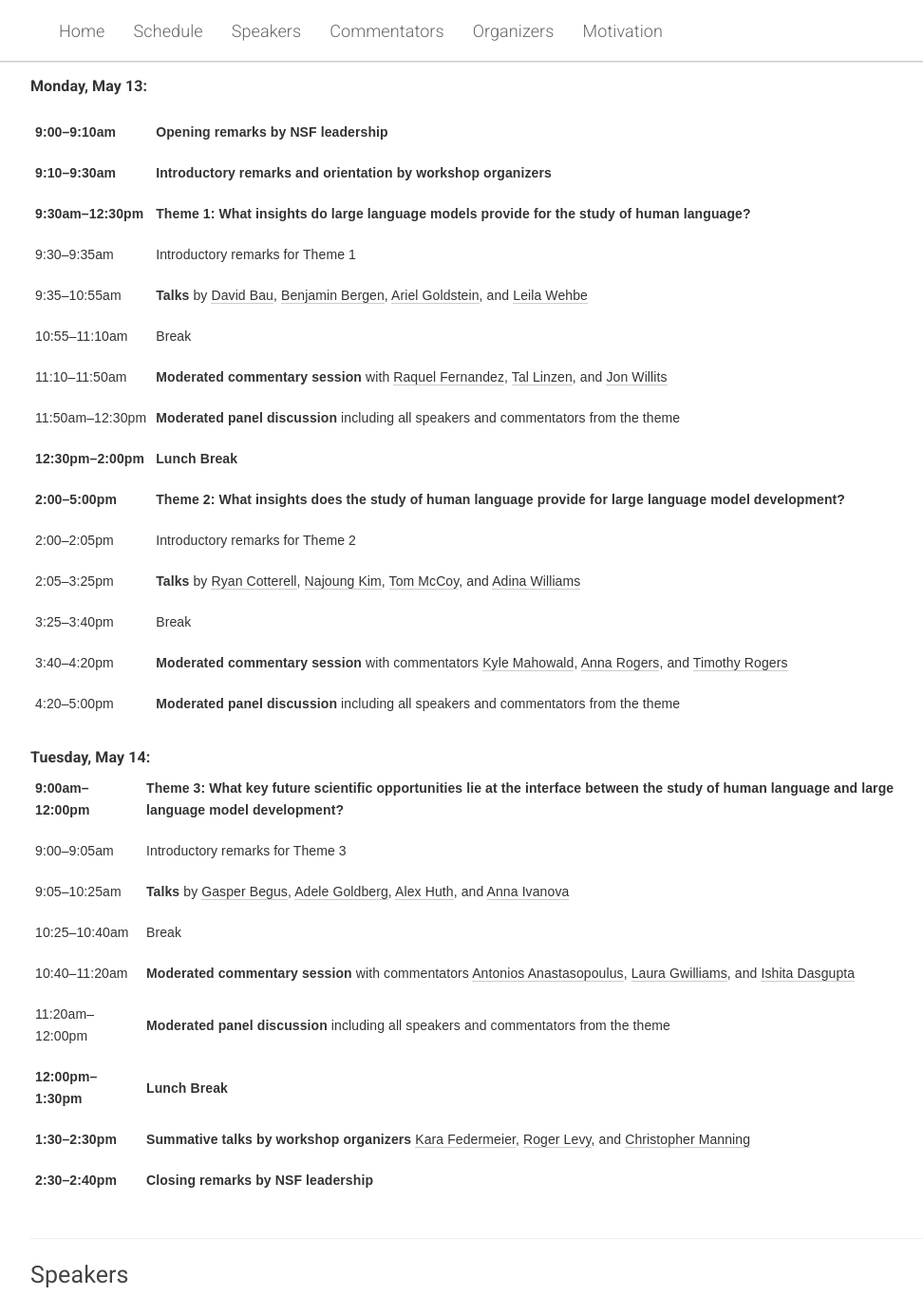
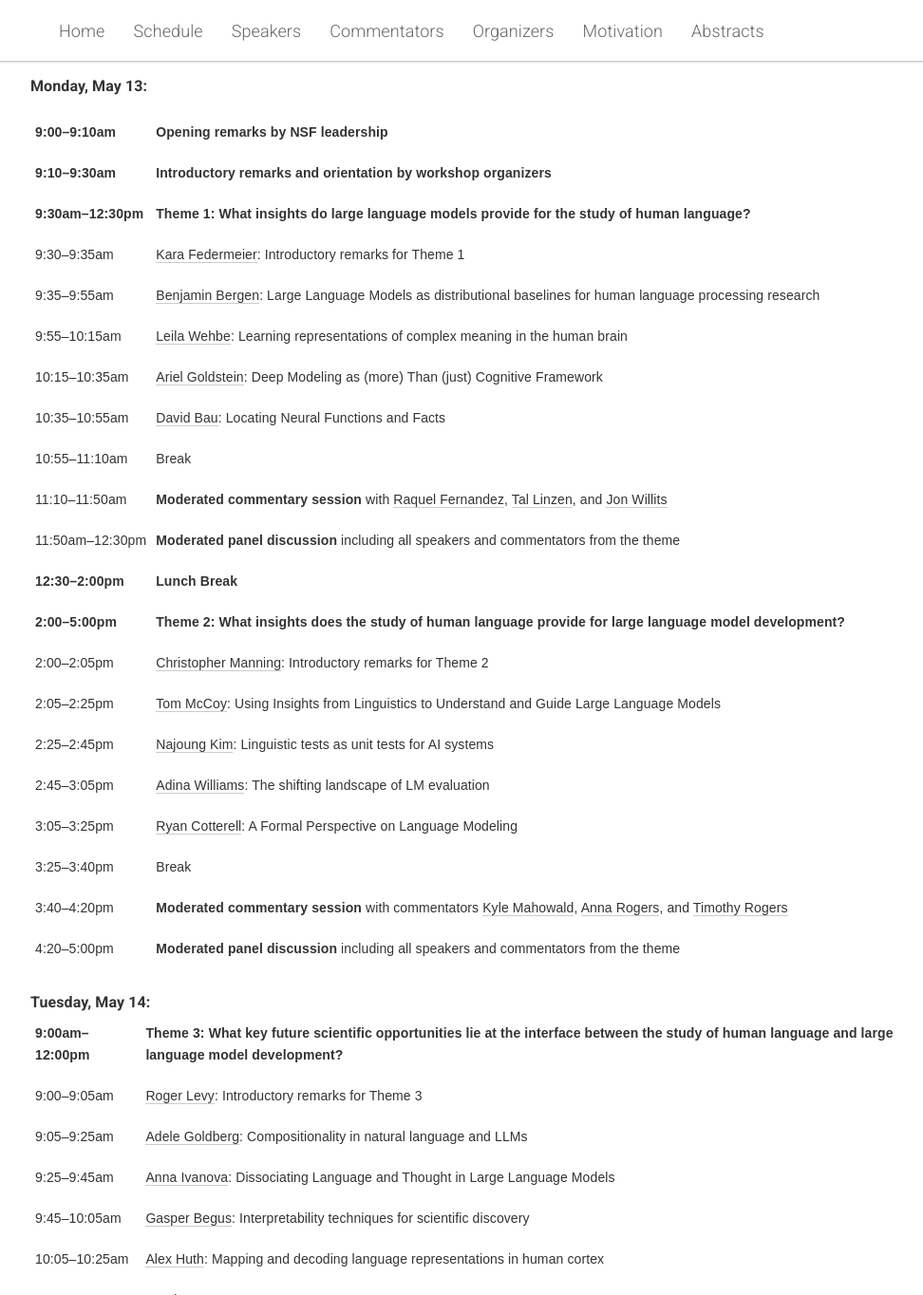
Before and after one commit to newhorizonsinlanguagescience/newhorizonsinlanguagescience.github.io, a Jekyll site: the page built from _pages/home.md, in a window 1280 px wide and 1400 px high, scrolled down 739 px, cut to the strip 0-1364 px from the top of the window. Shown: the whole strip at 95% size, without its empty margins (133-1105 px from the left). Built offline with Jekyll 4.4.1, drawn with Linux system fonts in a browser that asks for light colours; some of the changed text lies outside the part shown.

Commit message:
added titles and order

```diff
--- a/_includes/header.html
+++ b/_includes/header.html
@@ -19,6 +19,7 @@
         <li><a href="#commentators">Commentators </a></li>
         <li><a href="#organizers">Organizers</a></li>
         <li><a href="#motivation">Motivation</a></li>
+        <li><a href="#abstracts">Abstracts</a></li>
       </ul>
     </div>
 
--- a/_pages/home.md
+++ b/_pages/home.md
@@ -88,15 +88,33 @@ the workshop, hosted for public access (link coming soon).
   </tr>
   <tr>
     <td class="tg-0lax">9:30–9:35am</td>
-    <td class="tg-0lax">Introductory remarks for Theme 1</td>
+    <td class="tg-0lax">
+    <a href="https://cogandbrainlab.web.illinois.edu/">Kara Federmeier</a>: Introductory remarks for Theme 1
+    </td>
   </tr>
   <tr>
-    <td class="tg-0lax">9:35–10:55am</td>
-    <td class="tg-0lax"><b>Talks</b> by <a
-    href="https://baulab.info/">David Bau</a>, <a href="https://pages.ucsd.edu/~bkbergen/">Benjamin Bergen</a>,
-    <a
-    href="https://miriamhavin.wixsite.com/interactlab/blank-3">Ariel
-    Goldstein</a>, and <a href="https://www.cs.cmu.edu/~lwehbe/">Leila Wehbe</a></td>
+    <td class="tg-0lax">9:35–9:55am</td>
+    <td class="tg-0lax">
+    <a href="https://pages.ucsd.edu/~bkbergen/">Benjamin Bergen</a>: Large Language Models as distributional baselines for human language processing research
+    </td>
+  </tr>
+  <tr>
+    <td class="tg-0lax">9:55–10:15am</td>
+    <td class="tg-0lax">
+    <a href="https://www.cs.cmu.edu/~lwehbe/">Leila Wehbe</a>: Learning representations of complex meaning in the human brain
+    </td>
+  </tr>
+  <tr>
+    <td class="tg-0lax">10:15–10:35am</td>
+    <td class="tg-0lax">
+    <a href="https://miriamhavin.wixsite.com/interactlab/blank-3">Ariel Goldstein</a>: Deep Modeling as (more) Than (just) Cognitive Framework
+    </td>
+  </tr>
+  <tr>
+    <td class="tg-0lax">10:35–10:55am</td>
+    <td class="tg-0lax">
+    <a href="https://baulab.info/">David Bau</a>: Locating Neural Functions and Facts
+    </td>
   </tr>
   <tr>
     <td class="tg-0lax">10:55–11:10am</td>
@@ -115,7 +133,7 @@ the workshop, hosted for public access (link coming soon).
     speakers and commentators from the theme</td>
   </tr>
   <tr>
-    <td class="tg-0lax"><b>12:30pm–2:00pm</b></td>
+    <td class="tg-0lax"><b>12:30–2:00pm</b></td>
     <td class="tg-0lax"><b>Lunch Break</b></td>
   </tr>
     <tr>
@@ -124,14 +142,33 @@ the workshop, hosted for public access (link coming soon).
   </tr>
   <tr>
     <td class="tg-0lax">2:00–2:05pm</td>
-    <td class="tg-0lax">Introductory remarks for Theme 2</td>
+    <td class="tg-0lax">
+    <a href="https://nlp.stanford.edu/~manning/">Christopher Manning</a>: Introductory remarks for Theme 2
+    </td>
   </tr>
   <tr>
-    <td class="tg-0lax">2:05–3:25pm</td>
-    <td class="tg-0lax"><b>Talks</b> by <a
-    href="https://rycolab.io/">Ryan Cotterell</a>, <a
-    href="https://najoung.kim/">Najoung Kim</a>, <a
-    href="https://rtmccoy.com/">Tom McCoy</a>, and <a href="https://ai.meta.com/people/1396973444287406/adina-williams/">Adina Williams</a></td>
+    <td class="tg-0lax">2:05–2:25pm</td>
+    <td class="tg-0lax">
+    <a href="https://rtmccoy.com/">Tom McCoy</a>: Using Insights from Linguistics to Understand and Guide Large Language Models
+    </td>
+  </tr>
+  <tr>
+    <td class="tg-0lax">2:25–2:45pm</td>
+    <td class="tg-0lax">
+    <a href="https://najoung.kim/">Najoung Kim</a>: Linguistic tests as unit tests for AI systems
+    </td>
+  </tr>
+  <tr>
+    <td class="tg-0lax">2:45–3:05pm</td>
+    <td class="tg-0lax">
+    <a href="https://ai.meta.com/people/1396973444287406/adina-williams/">Adina Williams</a>: The shifting landscape of LM evaluation
+    </td>
+  </tr>
+  <tr>
+    <td class="tg-0lax">3:05–3:25pm</td>
+    <td class="tg-0lax">
+    <a href="https://rycolab.io/">Ryan Cotterell</a>: A Formal Perspective on Language Modeling
+    </td>
   </tr>
   <tr>
     <td class="tg-0lax">3:25–3:40pm</td>
@@ -163,15 +200,33 @@ the workshop, hosted for public access (link coming soon).
   </tr>
   <tr>
     <td class="tg-0lax">9:00–9:05am</td>
-    <td class="tg-0lax">Introductory remarks for Theme 3</td>
+    <td class="tg-0lax">
+    <a href="https://www.mit.edu/~rplevy/">Roger Levy</a>: Introductory remarks for Theme 3
+    </td>
   </tr>
   <tr>
-    <td class="tg-0lax">9:05–10:25am</td>
-    <td class="tg-0lax"><b>Talks</b> by <a
-    href="https://gbegus.github.io/">Gasper Begus</a>, <a
-    href="https://psychology.princeton.edu/people/adele-goldberg">Adele
-    Goldberg</a>, <a href="https://www.cs.utexas.edu/~huth/">Alex
-    Huth</a>, and <a href="https://anna-ivanova.net/">Anna Ivanova</a></td>
+    <td class="tg-0lax">9:05–9:25am</td>
+    <td class="tg-0lax">
+    <a href="https://psychology.princeton.edu/people/adele-goldberg">Adele Goldberg</a>: Compositionality in natural language and LLMs
+    </td>
+  </tr>
+  <tr>
+    <td class="tg-0lax">9:25–9:45am</td>
+    <td class="tg-0lax">
+    <a href="https://anna-ivanova.net/">Anna Ivanova</a>: Dissociating Language and Thought in Large Language Models
+    </td>
+  </tr>
+  <tr>
+    <td class="tg-0lax">9:45–10:05am</td>
+    <td class="tg-0lax">
+    <a href="https://gbegus.github.io/">Gasper Begus</a>: Interpretability techniques for scientific discovery
+    </td>
+  </tr>
+  <tr>
+    <td class="tg-0lax">10:05–10:25am</td>
+    <td class="tg-0lax">
+    <a href="https://www.cs.utexas.edu/~huth/">Alex Huth</a>: Mapping and decoding language representations in human cortex
+    </td>
   </tr>
   <tr>
     <td class="tg-0lax">10:25–10:40am</td>
@@ -192,7 +247,7 @@ the workshop, hosted for public access (link coming soon).
     speakers and commentators from the theme</td>
   </tr>
   <tr>
-    <td class="tg-0lax"><b>12:00pm–1:30pm</b></td>
+    <td class="tg-0lax"><b>12:00–1:30pm</b></td>
     <td class="tg-0lax"><b>Lunch Break</b></td>
   </tr>
     <tr>
@@ -516,6 +571,12 @@ the workshop, hosted for public access (link coming soon).
 <!-- Motivation -->
 <div class="row" id="motivation">
   <div class="col-xs-12">
+    <h2>Motivation</h2>
+  </div>
+</div>
+
+<div class="row">
+  <div class="col-xs-12">
     <p>
     This is a workshop dedicated to interdisciplinary connections
     between today’s large language models, language structure, and
@@ -569,6 +630,23 @@ the workshop, hosted for public access (link coming soon).
 
 <hr />
 
+<!-- Abstracts -->
+<div class="row" id="abstracts">
+  <div class="col-xs-12">
+    <h2>Abstracts</h2>
+  </div>
+</div>
+
+<div class="row">
+  <div class="col-xs-12">
+    <p>
+    Coming soon.
+    </p>
+  </div>
+</div>
+
+<hr />
+
 <!-- NSF -->
 <div class="row" id="nsf">
   <div class="col-xs-12">
```
